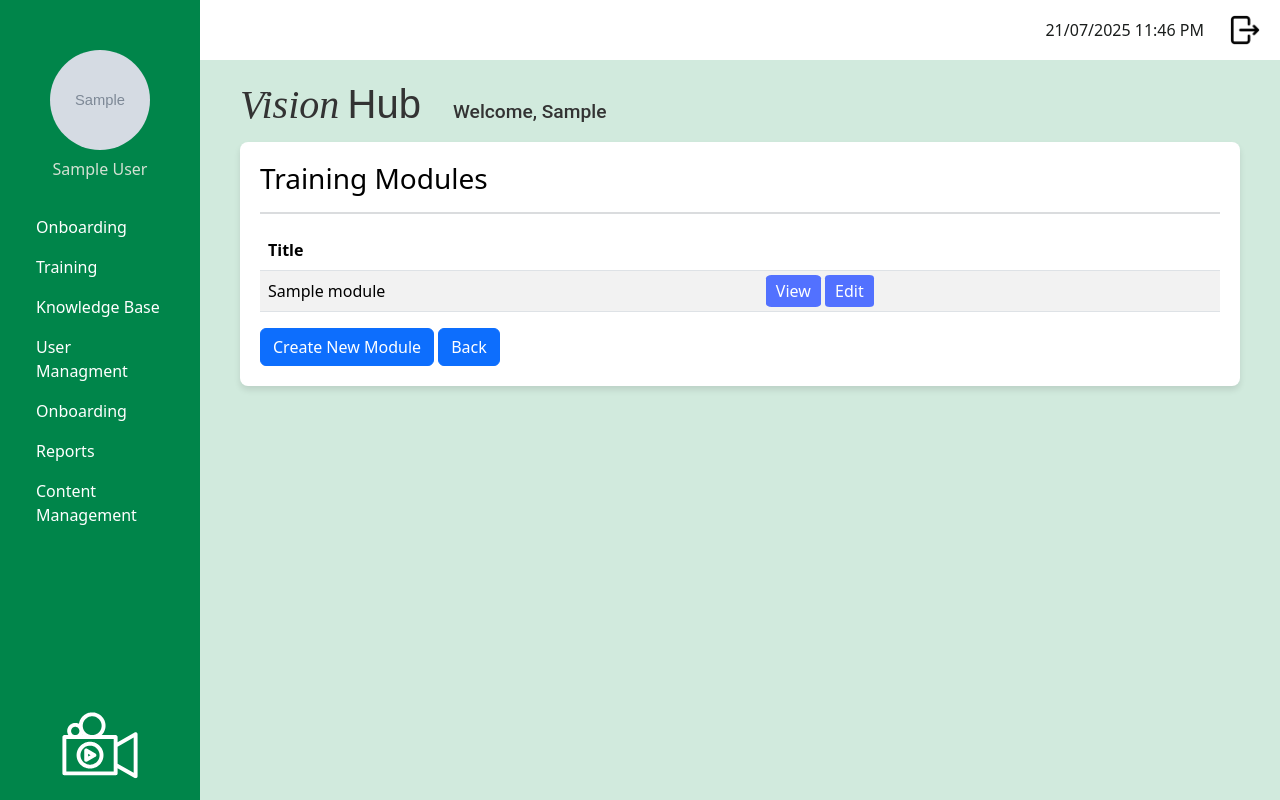
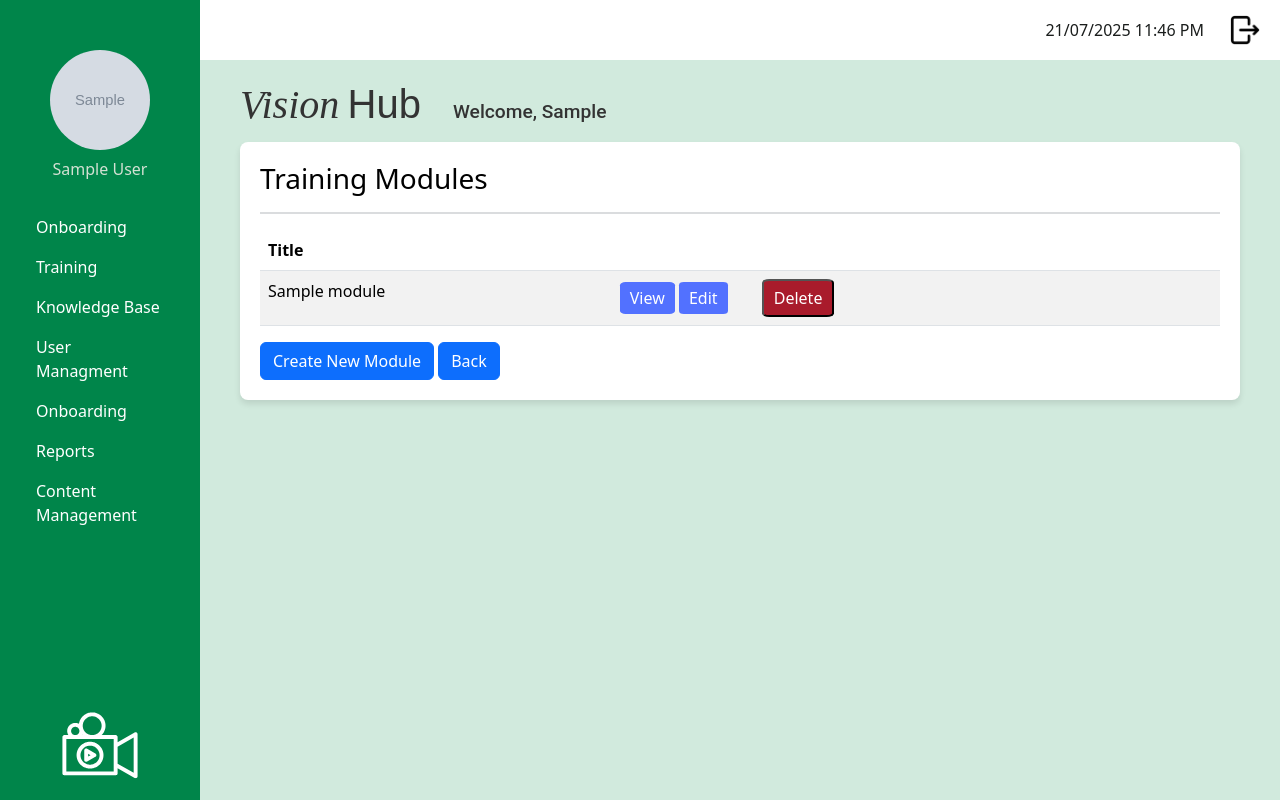
Before and after one commit to Alanna-Mc/vision-hub, a Flask app: page /admin/manage_training_modules in a window 1280 px wide. Run offline with Flask 3, Linux system fonts and the light colour scheme; a user stored in the database is signed in; tables that the repository leaves empty hold one stand-in row (values such as "Sample post"); grey boxes marked "Sample" are stand-in pictures; some libraries are stand-ins or nearby versions.

Commit message:
Soft delete functionality added to training modules

```diff
--- a/app/admin/routes.py
+++ b/app/admin/routes.py
@@ -238,10 +238,8 @@ def manage_training_modules():
     if current_user.role.role_name != "admin":
         return redirect(url_for('logout'))
 
-    # Fetch all training modules
-    modules = TrainingModule.query.all()
+    modules = TrainingModule.query.filter_by(active=True).all()
 
-    # Render the template with the modules
     return render_template(
         'admin/manage_training_modules.html',
         title='Manage Training Modules',
@@ -326,3 +324,16 @@ def edit_training_module(module_id):
         print("EDIT MODULE ERRORS:", form.errors)
 
     return render_template('admin/edit_training_module.html', title=f'Edit Module: {module.module_title}', form=form, module=module)
+
+
+@app.route('/admin/delete_training_module/<int:module_id>', methods=['POST'])
+@login_required
+def delete_training_module(module_id):
+    if current_user.role.role_name != 'admin':
+        return redirect(url_for('logout'))
+
+    module = TrainingModule.query.get_or_404(module_id)
+    module.active = False
+    db.session.commit()
+    flash(f'Module "{module.module_title}" has been deleted.', 'success')
+    return redirect(url_for('manage_training_modules'))
--- a/app/templates/admin/manage_training_modules.html
+++ b/app/templates/admin/manage_training_modules.html
@@ -24,9 +24,12 @@
             <td>
                 <a href="{{ url_for('details_training_module', module_id=module.id) }}" class="royal-blue-button">View</a>
                 <a href="{{ url_for('edit_training_module', module_id=module.id) }}" class="royal-blue-button">Edit</a>
-               {# <form method="POST" action="{{ url_for('delete_training_module', module_id=module.id) }}" style="display:inline;">
-                    <button type="submit" class="warning-button" onclick="return confirm('Delete this module?')">Delete</button>
-                </form> #}
+                <form method="POST"
+                      action="{{ url_for('delete_training_module', module_id=module.id) }}"
+                      style="display:inline;"
+                      onsubmit="return confirm('Are you sure you want to delete this module?');">
+                    <button type="submit" class="warning-button">Delete</button>
+                </form>
       </td>
         </tr>
         {% endfor %}
```
Also changed, not shown: app/routes.py (+25 -40 lines), app.db.
